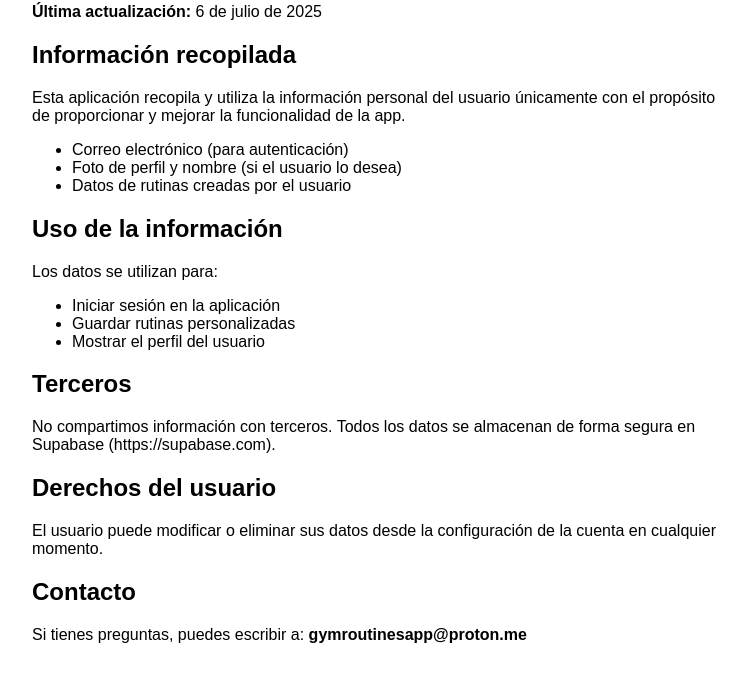
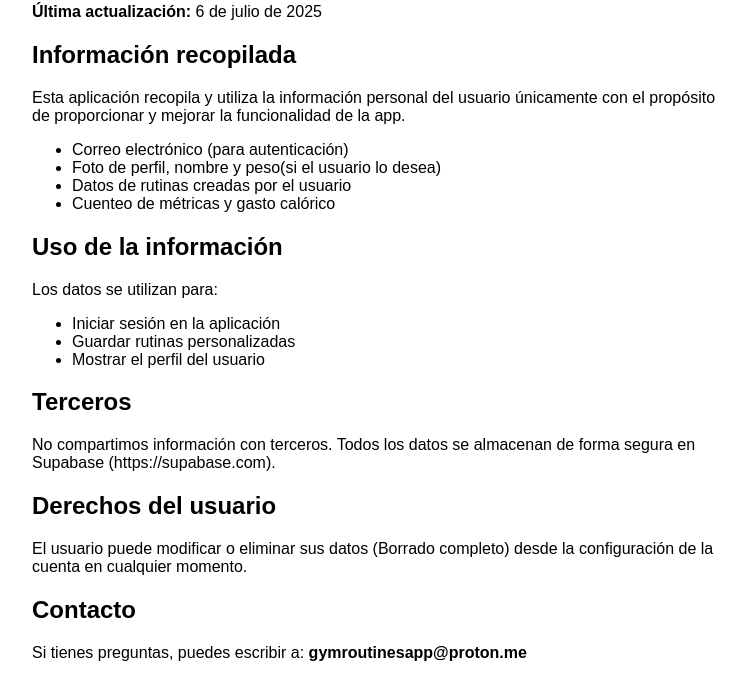
Before and after one commit to elMetal666/gym-routines-privacidad, a plain HTML site: page index.html in a window 1280 px wide. Shown: the part 97-796 px from the top of the page, without its empty margins (258-1005 px from the left). Drawn offline with Linux system fonts and the light colour scheme.

Commit message:
ultima actualizacion

```diff
--- a/index.html
+++ b/index.html
@@ -13,8 +13,9 @@
   <p>Esta aplicación recopila y utiliza la información personal del usuario únicamente con el propósito de proporcionar y mejorar la funcionalidad de la app.</p>
   <ul>
     <li>Correo electrónico (para autenticación)</li>
-    <li>Foto de perfil y nombre (si el usuario lo desea)</li>
+    <li>Foto de perfil, nombre y peso(si el usuario lo desea)</li>
     <li>Datos de rutinas creadas por el usuario</li>
+	<li>Cuenteo de métricas y gasto calórico</li>
   </ul>
 
   <h2>Uso de la información</h2>
@@ -29,7 +30,7 @@
   <p>No compartimos información con terceros. Todos los datos se almacenan de forma segura en Supabase (https://supabase.com).</p>
 
   <h2>Derechos del usuario</h2>
-  <p>El usuario puede modificar o eliminar sus datos desde la configuración de la cuenta en cualquier momento.</p>
+  <p>El usuario puede modificar o eliminar sus datos (Borrado completo) desde la configuración de la cuenta en cualquier momento.</p>
 
   <h2>Contacto</h2>
   <p>Si tienes preguntas, puedes escribir a: <strong>gymroutinesapp@proton.me</strong></p>
```
Also changed, not shown: politica.htm (renamed from privacidad.html).
